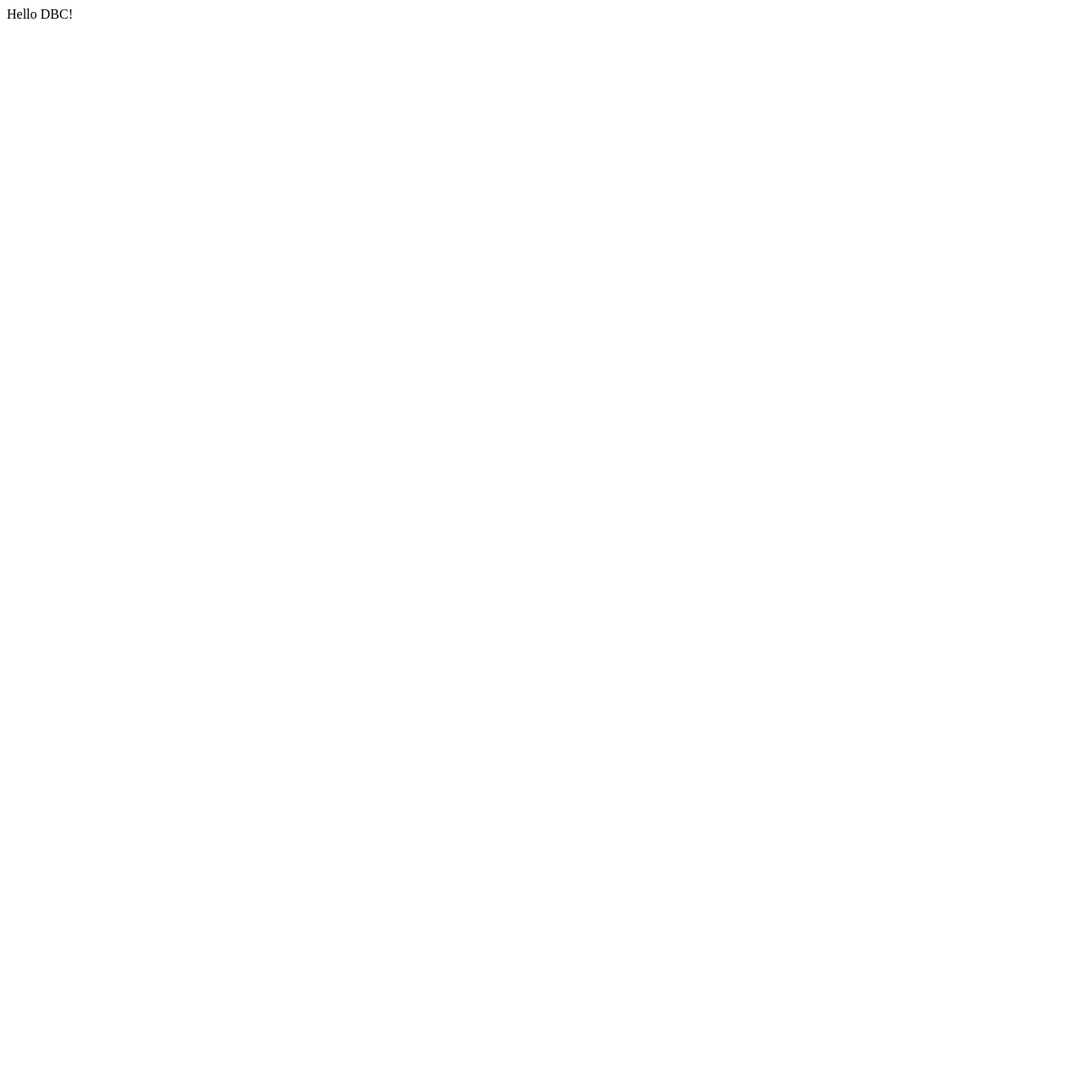
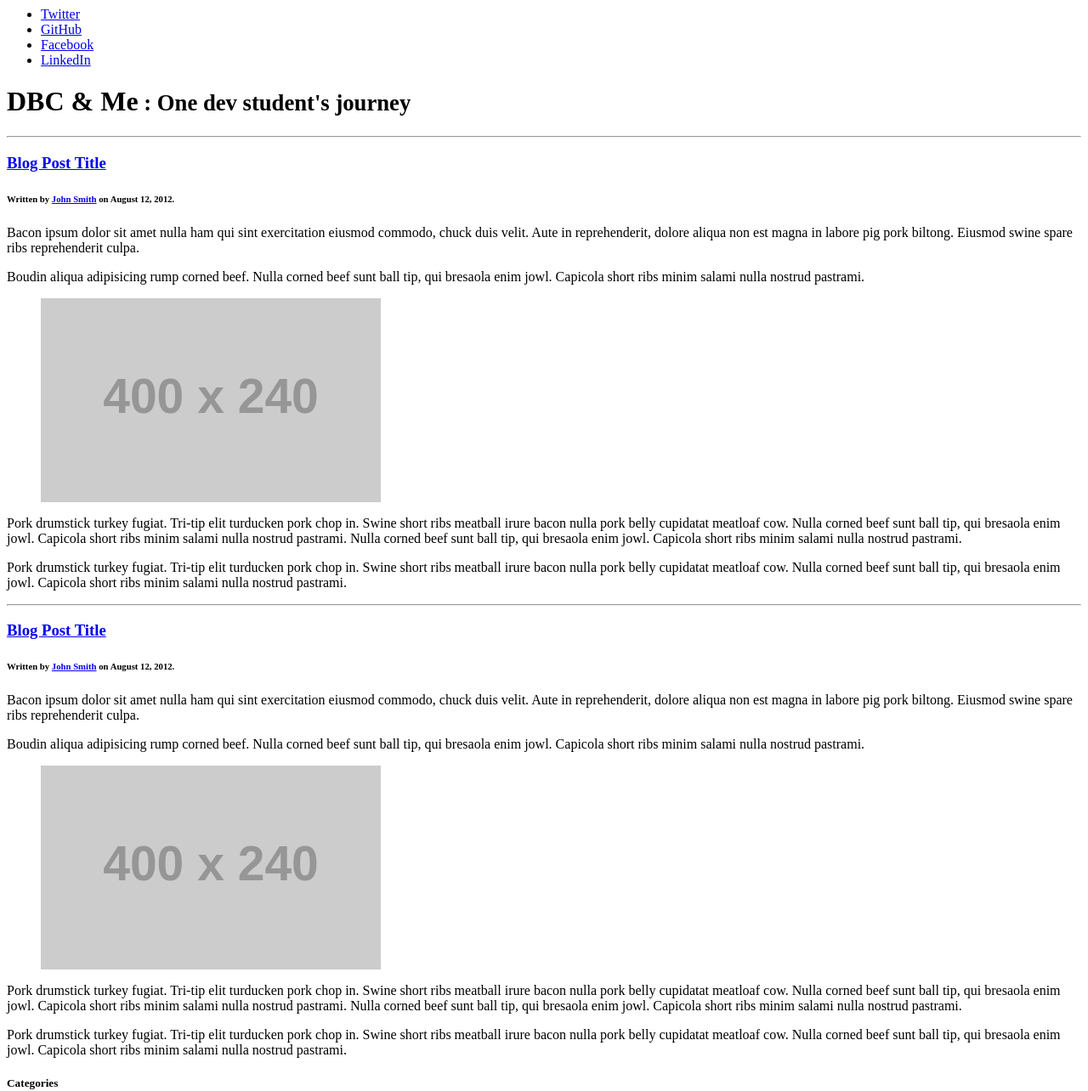
Before and after one commit to 0viWan/0viWan.github.io, a plain HTML site: page index.html in a window 1280 px wide. Shown: the top 1284 px of the page at 85% size. Before the commit the page ends 800 px from the top, so only its background shows below. Drawn offline with Linux system fonts and the light colour scheme; placeholder pictures from the web are drawn by us.

Commit message:
Add html index

```diff
--- a/index.html
+++ b/index.html
@@ -1,5 +1,135 @@
 <html>
-   <body>
-   	   Hello DBC!
-   </body>
+<head>
+		<title>A DBC Student's Blog</title>
+		<meta charset="UTF-8">
+</head>
+     <body>
+
+      <div class="row">
+        <div class="large-12 columns">
+          <div class="nav-bar right">
+           <ul class="button-group">
+             <li><a href="#" class="button">Twitter</a></li>
+             <li><a href="#" class="button">GitHub</a></li>
+             <li><a href="#" class="button">Facebook</a></li>
+             <li><a href="#" class="button">LinkedIn</a></li>
+            </ul>
+          </div>
+          <h1>DBC & Me<small> : One dev student's journey</small></h1>
+          <hr/>
+        </div>
+      </div>
+
+
+
+
+
+
+      <div class="row">
+
+
+        <div class="large-9 columns" role="content">
+
+          <article>
+     		<section>
+            <h3><a href="#">Blog Post Title</a></h3>
+            <h6>Written by <a href="#">John Smith</a> on August 12, 2012.</h6>
+
+            <div class="row">
+              <div class="large-6 columns">
+                <p>Bacon ipsum dolor sit amet nulla ham qui sint exercitation eiusmod commodo, chuck duis velit. Aute in reprehenderit, dolore aliqua non est magna in labore pig pork biltong. Eiusmod swine spare ribs reprehenderit culpa.</p>
+                <p>Boudin aliqua adipisicing rump corned beef. Nulla corned beef sunt ball tip, qui bresaola enim jowl. Capicola short ribs minim salami nulla nostrud pastrami.</p>
+              </div>
+              <div class="large-6 columns">
+                <figure>
+                <img src="http://placehold.it/400x240&text=[img]"/>
+                </figure>
+              </div>
+            </div>
+
+            <p>Pork drumstick turkey fugiat. Tri-tip elit turducken pork chop in. Swine short ribs meatball irure bacon nulla pork belly cupidatat meatloaf cow. Nulla corned beef sunt ball tip, qui bresaola enim jowl. Capicola short ribs minim salami nulla nostrud pastrami. Nulla corned beef sunt ball tip, qui bresaola enim jowl. Capicola short ribs minim salami nulla nostrud pastrami.</p>
+
+            <p>Pork drumstick turkey fugiat. Tri-tip elit turducken pork chop in. Swine short ribs meatball irure bacon nulla pork belly cupidatat meatloaf cow. Nulla corned beef sunt ball tip, qui bresaola enim jowl. Capicola short ribs minim salami nulla nostrud pastrami.</p>
+            </section>
+          </article>
+
+          <hr/>
+
+          <article>
+            <section>
+            <h3><a href="#">Blog Post Title</a></h3>
+            <h6>Written by <a href="#">John Smith</a> on August 12, 2012.</h6>
+
+            <div class="row">
+              <div class="large-6 columns">
+                <p>Bacon ipsum dolor sit amet nulla ham qui sint exercitation eiusmod commodo, chuck duis velit. Aute in reprehenderit, dolore aliqua non est magna in labore pig pork biltong. Eiusmod swine spare ribs reprehenderit culpa.</p>
+                <p>Boudin aliqua adipisicing rump corned beef. Nulla corned beef sunt ball tip, qui bresaola enim jowl. Capicola short ribs minim salami nulla nostrud pastrami.</p>
+              </div>
+              <div class="large-6 columns">
+                <figure>
+                <img src="http://placehold.it/400x240&text=[img]"/>
+                </figure>
+              </div>
+            </div>
+
+            <p>Pork drumstick turkey fugiat. Tri-tip elit turducken pork chop in. Swine short ribs meatball irure bacon nulla pork belly cupidatat meatloaf cow. Nulla corned beef sunt ball tip, qui bresaola enim jowl. Capicola short ribs minim salami nulla nostrud pastrami. Nulla corned beef sunt ball tip, qui bresaola enim jowl. Capicola short ribs minim salami nulla nostrud pastrami.</p>
+
+            <p>Pork drumstick turkey fugiat. Tri-tip elit turducken pork chop in. Swine short ribs meatball irure bacon nulla pork belly cupidatat meatloaf cow. Nulla corned beef sunt ball tip, qui bresaola enim jowl. Capicola short ribs minim salami nulla nostrud pastrami.</p>
+            </section>
+          </article>
+
+        </div>
+
+
+
+
+
+
+        <aside class="large-3 columns">
+
+          <h5>Categories</h5>
+          <ul class="side-nav">
+            <li><a href="#">HTML</a></li>
+            <li><a href="#">CSS</a></li>
+            <li><a href="#">Ramblings</a></li>
+            <li><a href="#">More Stuff</a></li>
+            <li><a href="#">Even More Stuff/a></li>
+          </ul>
+
+          <div class="panel">
+            <h5>Featured Post</h5>
+            <p>OPENING TEXT CRAWL OF A FEATURED BLOG POST</p>
+            <a href="#">Read More → </a>
+          </div>
+
+        </aside>
+
+
+      </div>
+
+
+
+
+
+
+      <footer class="row">
+        <div class="large-12 columns">
+          <hr/>
+          <div class="row">
+            <div class="large-6 columns">
+              <p> © Copyright Ovi Calvo </p>
+            </div>
+            <div class="large-6 columns">
+            <nav>
+              <ul class="inline-list right">
+                <li><a href="#">Page 1</a></li>
+                <li><a href="#">Page 2</a></li>
+                <li><a href="#">Page 3</a></li>
+                <li><a href="#">Page 4</a></li>
+              </ul>
+            </nav>
+            </div>
+          </div>
+        </div>
+      </footer>   </body>
 </html>
```
